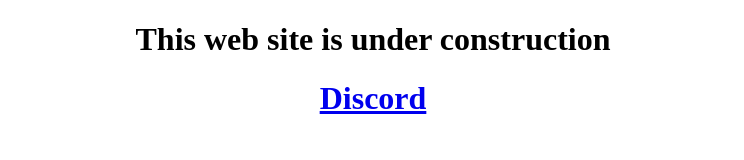
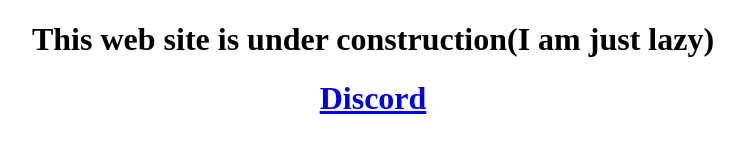
Before and after one commit to telixz/telixz.github.io, a plain HTML site: page index.html in a window 1280 px wide. Shown: the whole page, without its empty margins (267-1011 px from the left). Drawn offline with Linux system fonts and the light colour scheme.

Commit message:
Update index.html

```diff
--- a/index.html
+++ b/index.html
@@ -11,7 +11,7 @@
 </head>
 <body>
 	<!-- Ok i know i am just lazy -->
-    <h1 style="text-align: center;">This web site is under construction</h1>
+    <h1 style="text-align: center;">This web site is under construction(I am just lazy)</h1>
     <h1 style="text-align: center;"><a href="https://discord.telixz.com">Discord</a></h1>
 </body>
 </html>
```
